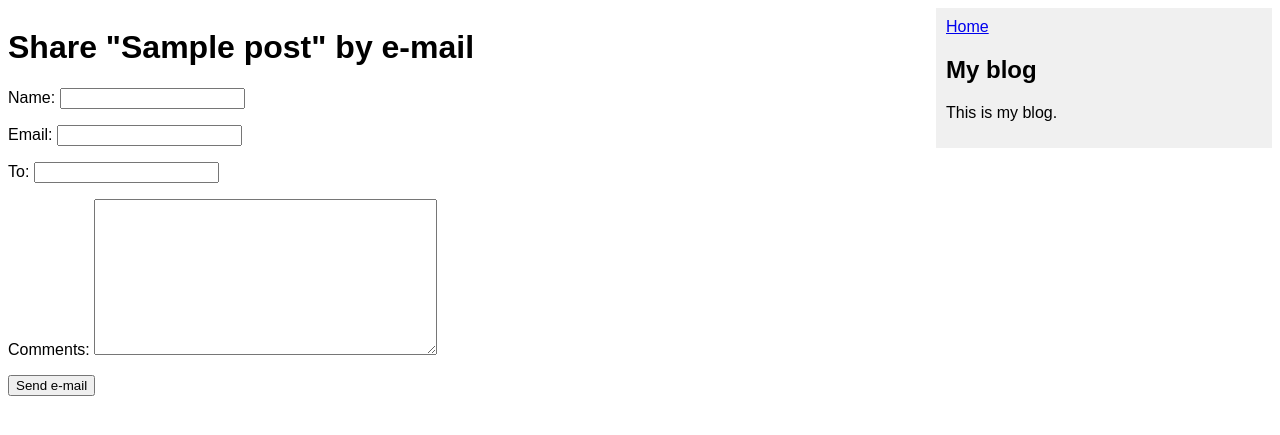
After one commit to dimasgusti/project_django, a Django app: page /blog/1/share/ in a window 1280 px wide. The commit adds this page. Shown: the top 435 px of the page. Run offline with Django 5.2, Linux system fonts and the light colour scheme; tables that the repository leaves empty hold one stand-in row (values such as "Sample post").

Commit message:
sharing features

```diff
--- /dev/null
+++ b/website/blog/forms.py
@@ -0,0 +1,8 @@
+from django import forms
+
+class EmailPostForm(forms.Form):
+    name = forms.CharField(max_length=25)
+    email = forms.EmailField()
+    to = forms.EmailField()
+    comments = forms.CharField(required=False,
+                               widget=forms.Textarea)
--- a/website/blog/models.py
+++ b/website/blog/models.py
@@ -16,7 +16,6 @@ class PublishedManager(models.Manager):
             .filter(status='published')
 
 class Post(models.Model):
-
     STATUS_CHOICES = (('draft', 'Draft'), ('published', 'Published'))
     title = models.CharField(max_length=250)
     slug = models.SlugField(max_length=250, unique_for_date='publish')
@@ -26,11 +25,31 @@ class Post(models.Model):
     created = models.DateTimeField(auto_now_add=True)
     updated = models.DateTimeField(auto_now=True)
     status = models.CharField(max_length=10, choices=STATUS_CHOICES, default='draft')
-    objects = models.Manager() # The default manager.
-    published = PublishedManager() # Our custom manager.
+    objects = models.Manager()  # The default manager.
+    published = PublishedManager()  # Our custom manager.
 
     class Meta:
         ordering = ('-publish',)
 
     def __str__(self):
         return self.title
+
+    def get_absolute_url(self):
+        return reverse('blog:post_detail',
+                       args=[self.publish.year,
+                             self.publish.strftime('%m'),
+                             self.publish.strftime('%d'),
+                             self.slug])
+
+class Comment(models.Model):
+    post = models.ForeignKey(Post, related_name='comments', on_delete=models.CASCADE)
+    name = models.CharField(max_length=80)
+    email = models.EmailField()
+    body = models.TextField()
+    created = models.DateTimeField(auto_now_add=True)
+    updated = models.DateTimeField(auto_now=True)
+    active = models.BooleanField(default=True)
+    class Meta:
+        ordering = ('created',)
+        def __str__(self):
+            return 'Comment by {} on {}'.format(self.name, self.post)
--- a/website/blog/templates/blog/base.html
+++ b/website/blog/templates/blog/base.html
@@ -14,6 +14,7 @@
       {% endblock %}
     </div>
     <div id="sidebar">
+      <a href="/">Home</a>
       <h2>My blog</h2>
       <p>This is my blog.</p>
     </div>
--- a/website/blog/templates/blog/post/detail.html
+++ b/website/blog/templates/blog/post/detail.html
@@ -6,4 +6,7 @@
   <h1>{{ post.title }}</h1>
   <p class="date">Published {{ post.publish }} by {{ post.author }}</p>
   {{ post.body|linebreaks }}
+  <p>
+    <a href="{% url 'blog:post_share' post.id %}">Share this post</a>
+  </p>
 {% endblock %}
--- /dev/null
+++ b/website/blog/templates/blog/post/share.html
@@ -0,0 +1,17 @@
+{% extends 'blog/base.html' %}
+{% block title %}
+  Share a post
+{% endblock %}
+{% block content %}
+  {% if sent %}
+    <h1>E-mail successfully sent</h1>
+    <p>"{{ post.title }}" was successfully sent to {{ cd.to }}.</p>
+  {% else %}
+    <h1>Share "{{ post.title }}" by e-mail</h1>
+    <form action="." method="post">
+      {{ form.as_p }}
+      {% csrf_token %}
+      <input type="submit" value="Send e-mail" />
+    </form>
+  {% endif %}
+{% endblock %}
--- a/website/blog/urls.py
+++ b/website/blog/urls.py
@@ -6,4 +6,5 @@ app_name = 'blog'
 urlpatterns = [
     path('', views.post_list, name='post_list'),  # Function-based view for the post list
     path('<int:year>/<int:month>/<int:day>/<slug:post>/', views.post_detail, name='post_detail'),  # Post detail view
+    path('<int:post_id>/share/', views.post_share, name='post_share'),  # Correct URL pattern for sharing
 ]
--- a/website/blog/views.py
+++ b/website/blog/views.py
@@ -1,9 +1,11 @@
-from django.shortcuts import render, get_object_or_404
+from django.shortcuts import render, get_object_or_404, redirect
 from .models import Post
 from django.shortcuts import render
 from django.core.paginator import Paginator, EmptyPage, PageNotAnInteger
 from django.views.generic import ListView
-
+from .forms import EmailPostForm
+from django.core.mail import send_mail
+from django import forms
 
 def index(request):
     return render(request, "blog/base.html")
@@ -33,19 +35,48 @@ def post_list(request):
         posts = paginator.page(paginator.num_pages)
     return render(request, "blog/post/list.html", {"page": page, "posts": posts})
 
+
 class PostListView(ListView):
     queryset = Post.published.all()
-    context_object_name = 'posts'
+    context_object_name = "posts"
     paginate_by = 3
-    template_name = 'blog/post/list.html'
+    template_name = "blog/post/list.html"
 
 def post_share(request, post_id):
+    # Retrieve post by id
     post = get_object_or_404(Post, id=post_id, status='published')
+    sent = False
+
     if request.method == 'POST':
+        # Form was submitted
         form = EmailPostForm(request.POST)
-    if form.is_valid():
-        cd = form.cleaned_data
+        if form.is_valid():
+            # Form fields passed validation
+            cd = form.cleaned_data
+            post_url = request.build_absolute_uri(post.get_absolute_url())
+            subject = '{} ({}) recommends you reading "{}"'.format(cd['name'], cd['email'], post.title)
+            message = 'Read "{}" at {}\n\n{}\'s comments: {}'.format(post.title, post_url, cd['name'], cd['comments'])
+            send_mail(subject, message, 'admin@myblog.com', [cd['to']])
+            sent = True
     else:
         form = EmailPostForm()
-    return render(request, 'blog/post/share.html', {'post': post,
-                                                    'form': form})
+
+    return render(request, 'blog/post/share.html', {'post': post, 'form': form, 'sent': sent})
+
+# def post_share(request, post_id):
+#     post = get_object_or_404(Post, id=post_id)
+#     sent = False
+#     form = EmailPostForm()  # Initialize the form here
+
+#     if request.method == "POST":
+#         form = EmailPostForm(request.POST)  # Reinitialize with POST data
+#         if form.is_valid():
+#             # Send the email (implement your email sending logic)
+#             cd = form.cleaned_data
+#             subject = f"{cd['name']} recommends you read '{post.title}'"
+#             message = f"Read '{post.title}' at http://127.0.0.1:8000{post.get_absolute_url()}\n\nComments: {cd['comments']}"
+#             send_mail(subject, message, 'your_email@example.com', [cd['to']])  # Replace with your sender email
+#             sent = True
+#             return redirect(post.get_absolute_url())  # Redirect to post detail page
+#     # If GET request or form is invalid, render the form
+#     return render(request, "blog/post/share.html", {"form": form, "post": post, "sent": sent})
--- a/website/website/urls.py
+++ b/website/website/urls.py
@@ -4,6 +4,6 @@ from django.views.generic import RedirectView
 
 urlpatterns = [
     path('admin/', admin.site.urls),
+    path('', RedirectView.as_view(url='/blog/')),  # Redirect root to /blog/
     path('blog/', include('blog.urls', namespace='blog')),  # Include the blog URLs
-    path('', RedirectView.as_view(url='/blog/')),  # Redirect root to /blog/
 ]
```
Also changed, not shown: website/website/settings.py (+8 -1 lines), 1 other file.
